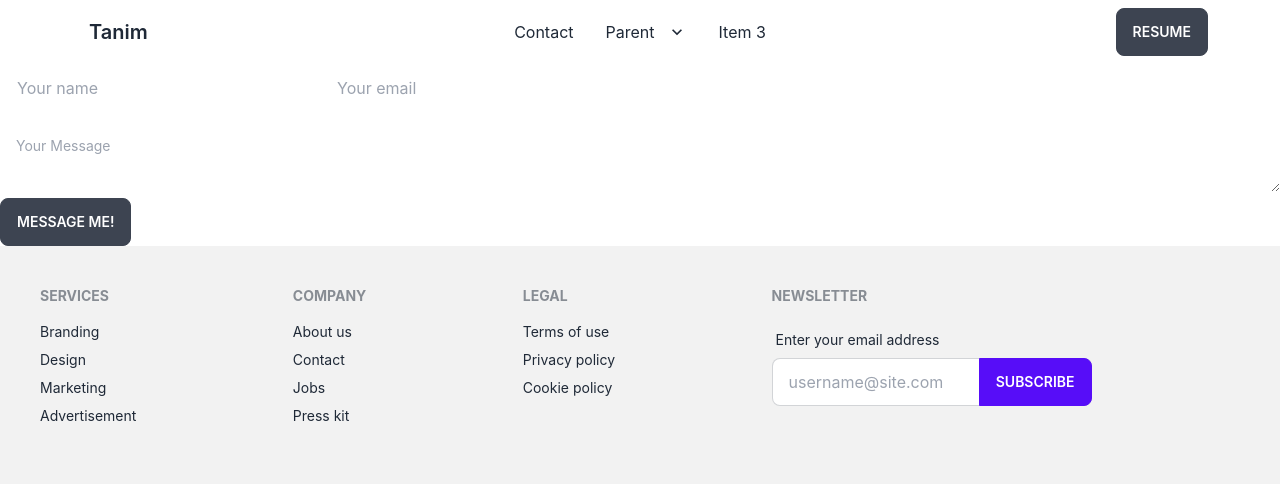
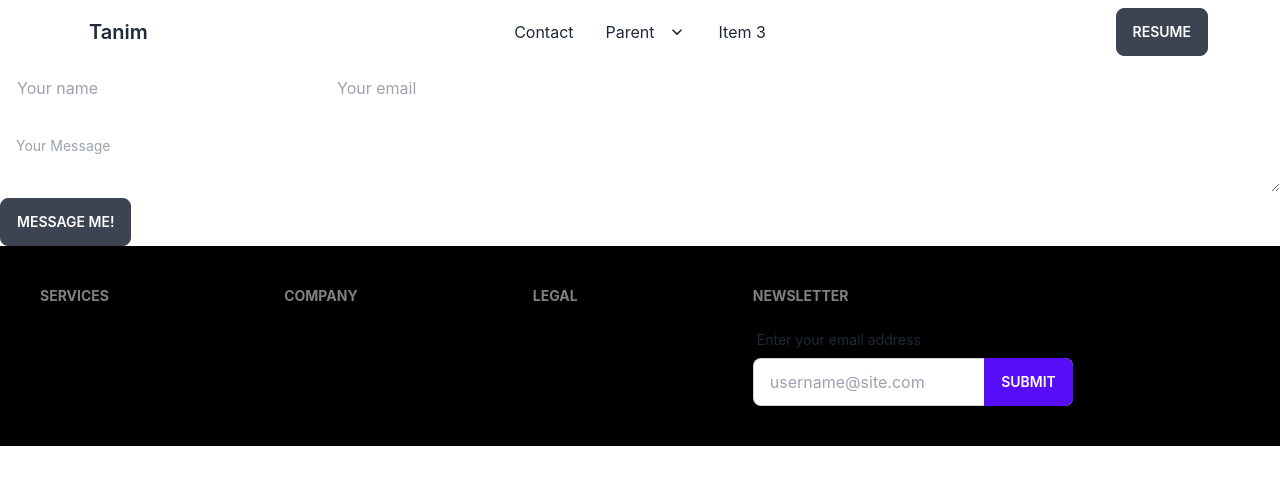
Before and after one commit to tanimpersonal/professional-portfolio, a React (Create React App) app: page /contact in a window 1280 px wide. Shown: the top 484 px of the page. Built offline with nearby package versions, Linux system fonts and the light colour scheme.

Commit message:
newsletter form

```diff
--- a/package.json
+++ b/package.json
@@ -20,6 +20,7 @@
     "react-router-dom": "^6.3.0",
     "react-scripts": "5.0.1",
     "react-tabs": "^5.1.0",
+    "react-toastify": "^9.0.4",
     "react-type-animation": "^1.1.3",
     "react-visibility-sensor": "^5.1.1",
     "web-vitals": "^2.1.4"
--- a/src/Components/Footer/Footer.js
+++ b/src/Components/Footer/Footer.js
@@ -1,27 +1,19 @@
+import { useForm } from "@formspree/react";
 import React from "react";
 
 const Footer = () => {
+  const [state, handleSubmit] = useForm("xeqndkdd");
+
   return (
-    <footer class="footer min-h-[100vh] p-10 bg-base-200 text-base-content">
+    <footer class="footer p-10 bg-black text-white">
       <div>
         <span class="footer-title">Services</span>
-        <a class="link link-hover">Branding</a>
-        <a class="link link-hover">Design</a>
-        <a class="link link-hover">Marketing</a>
-        <a class="link link-hover">Advertisement</a>
       </div>
       <div>
         <span class="footer-title">Company</span>
-        <a class="link link-hover">About us</a>
-        <a class="link link-hover">Contact</a>
-        <a class="link link-hover">Jobs</a>
-        <a class="link link-hover">Press kit</a>
       </div>
       <div>
         <span class="footer-title">Legal</span>
-        <a class="link link-hover">Terms of use</a>
-        <a class="link link-hover">Privacy policy</a>
-        <a class="link link-hover">Cookie policy</a>
       </div>
       <div>
         <span class="footer-title">Newsletter</span>
@@ -30,14 +22,20 @@ const Footer = () => {
             <span class="label-text">Enter your email address</span>
           </label>
           <div class="relative">
-            <input
-              type="text"
-              placeholder="username@site.com"
-              class="input input-bordered w-full pr-16"
-            />
-            <button class="btn btn-primary absolute top-0 right-0 rounded-l-none">
-              Subscribe
-            </button>
+            <form onSubmit={handleSubmit}>
+              <input
+                type="email"
+                name="email"
+                placeholder="username@site.com"
+                class="input input-bordered text-black w-full pr-16"
+              />
+              <input
+                type="submit"
+                class="btn btn-primary absolute top-0 right-0 rounded-l-none"
+              />
+            </form>
+
+            {state.succeeded && <p>Submitted</p>}
           </div>
         </div>
       </div>
```
Also changed, not shown: 1 other file (tests, documents, lock files or other folders).
